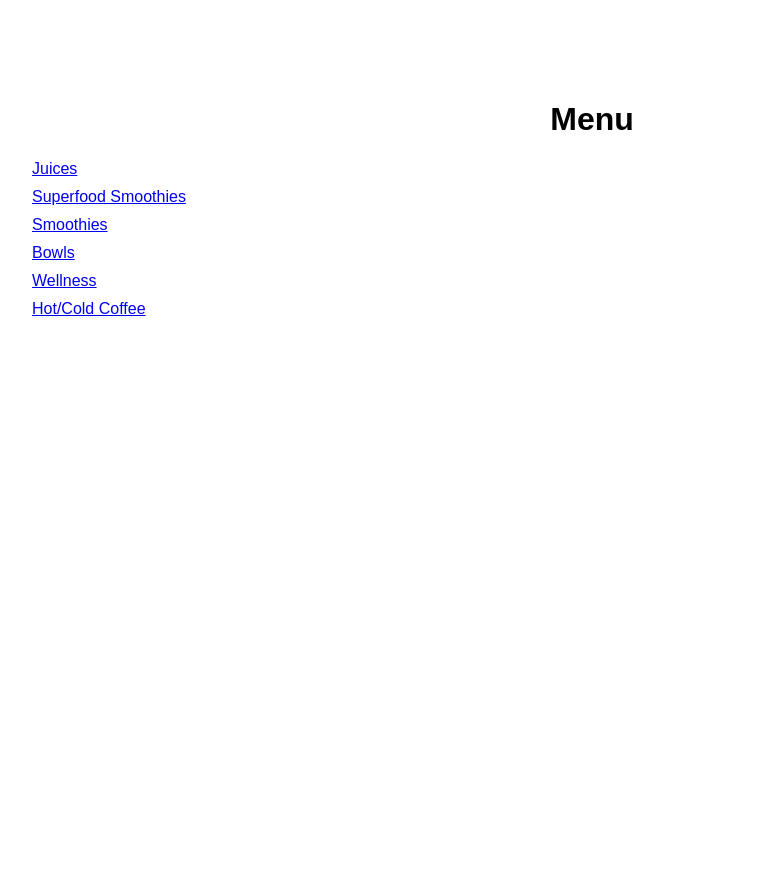
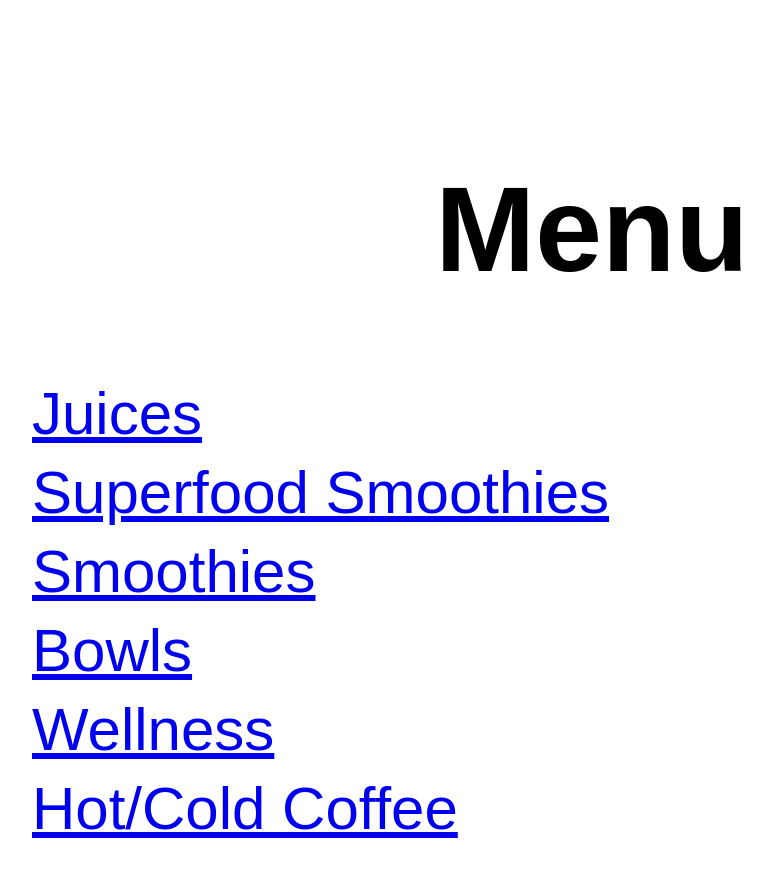
Before and after one commit to chavez1286/hanksmenu, a plain HTML site: page index.html in a window 1280 px wide. Shown: the whole page, without its empty margins (48-820 px from the left). Before the commit the page ends 800 px from the top, so only its background shows below. Drawn offline with Linux system fonts and the light colour scheme.

Commit message:
Update index.html

```diff
--- a/index.html
+++ b/index.html
@@ -4,6 +4,7 @@
   <title>Menu</title>
   <style>
     body {
+      font-size: 60px; /* Increase the base font size */
       font-family: Arial, sans-serif;
       padding: 80px;
       margin: 0;
```
